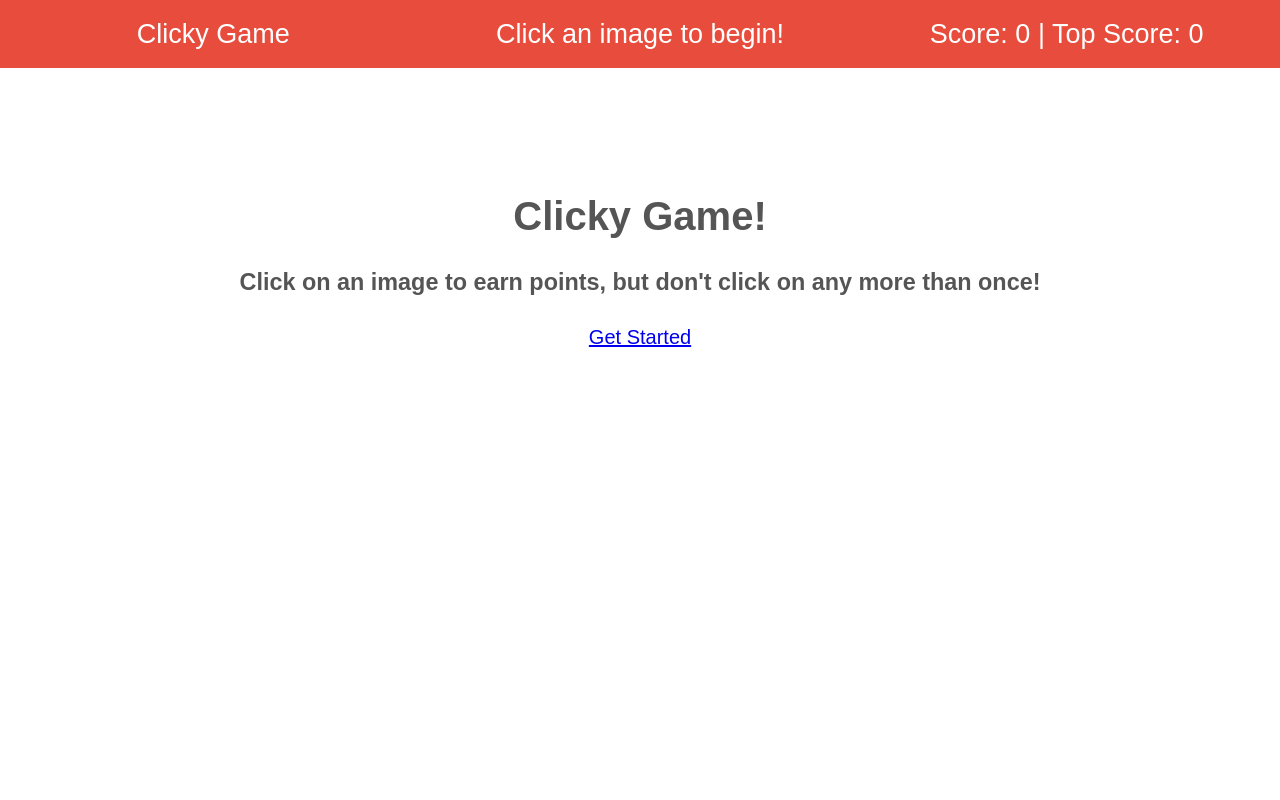
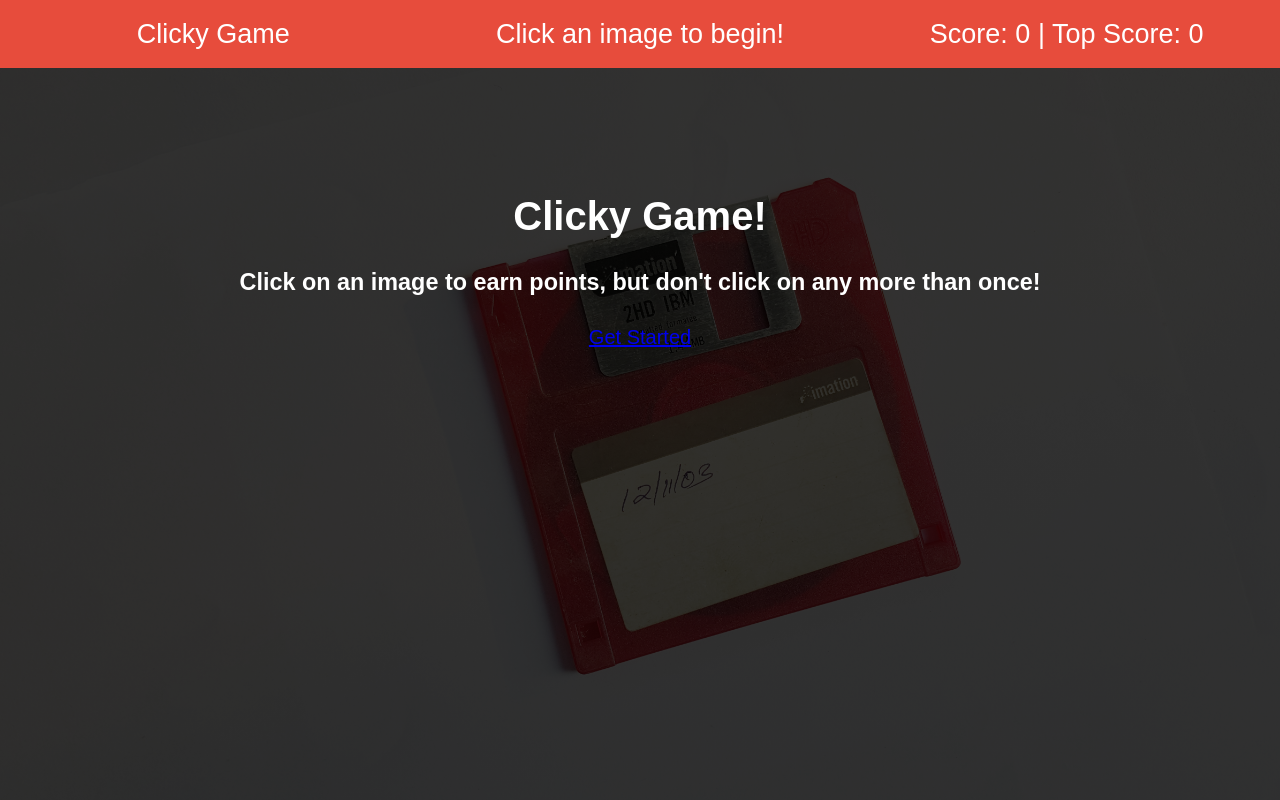
Before and after one commit to romansenin/clicky-game, a React (Create React App) app: page / in a window 1280 px wide. Shown: the top 800 px of the page. Built offline with nearby package versions, Linux system fonts and the light colour scheme; the HTML template or start-up script is replaced by a standard one.

Commit message:
added hero image

```diff
--- a/src/components/Intro/intro.css
+++ b/src/components/Intro/intro.css
@@ -4,7 +4,10 @@
   flex-direction: column;
   align-items: center;
   margin-bottom: 20px;
-
+  background-image: linear-gradient(rgba(0, 0, 0, 0.8), rgba(0, 0, 0, 0.8)), url("./hero-image.jpg");
+  background-size: cover;
+  background-attachment: fixed;
+  color: #fff;
 }
 
 .intro-container > * {
```
Also changed, not shown: src/components/Intro/hero-image.jpg (added).
